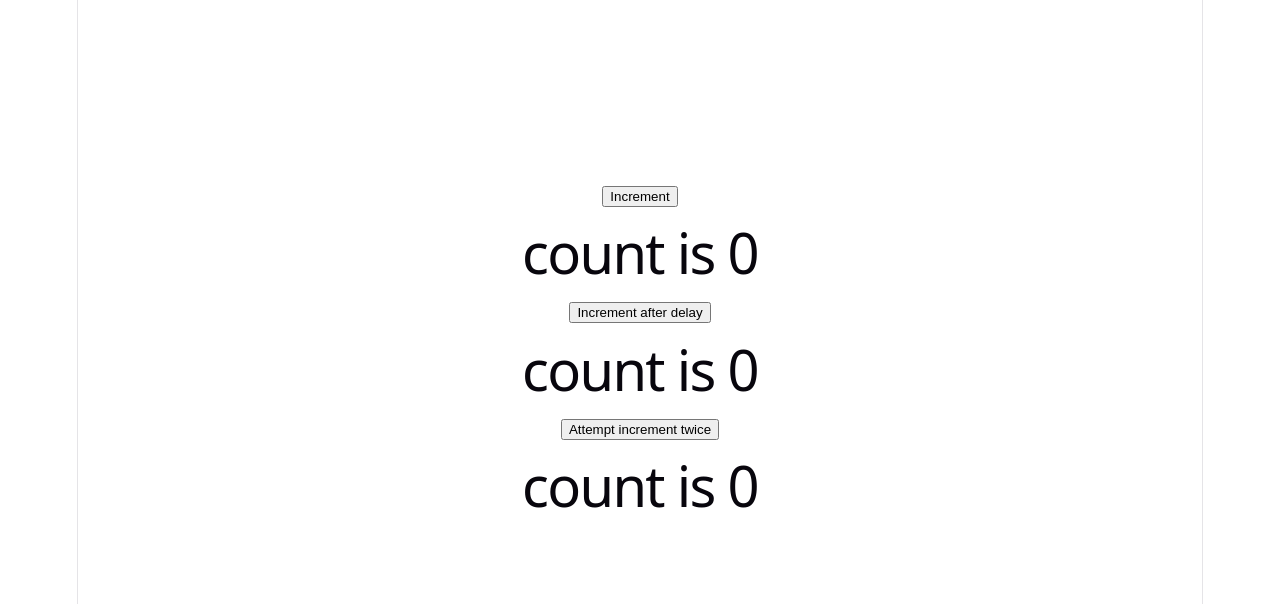
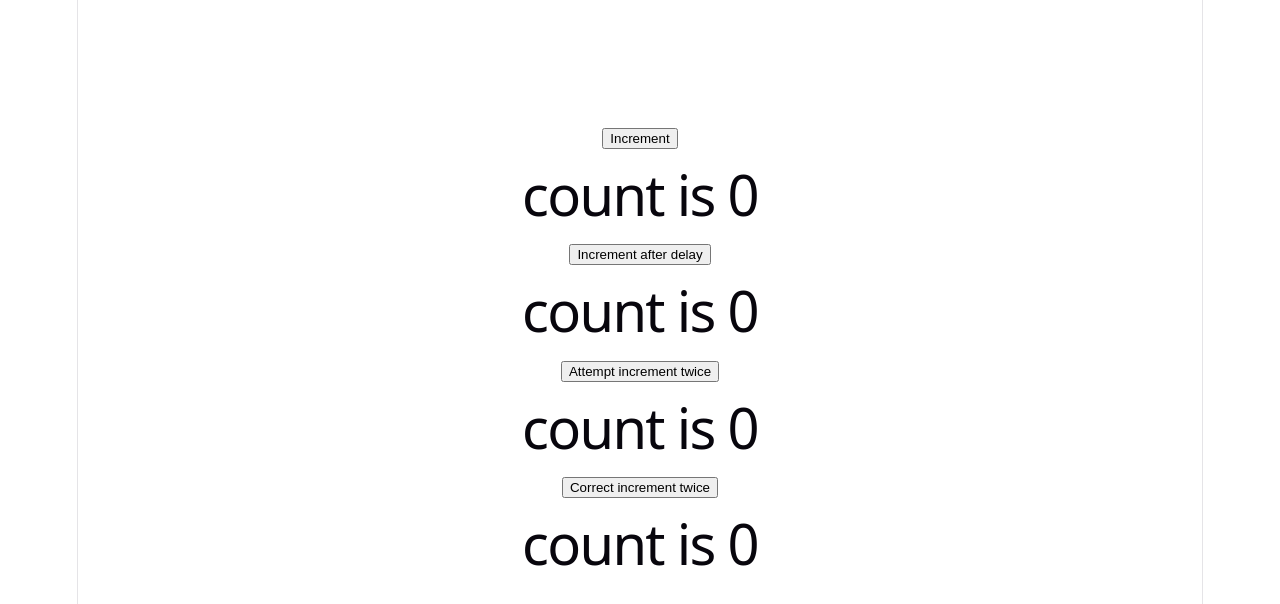
Before and after one commit to endlesslupita/Intermed-Dev-2-React-Counter-component-w-state-mngmt, a React (Vite) app in the folder portfolio-app/: page / in a window 1280 px wide. Shown: the top 604 px of the page. Built offline with nearby package versions, Linux system fonts and the light colour scheme.

Commit message:
Add correct increment twice code

```diff
--- a/portfolio-app/src/Counter.jsx
+++ b/portfolio-app/src/Counter.jsx
@@ -21,6 +21,15 @@ setCount(count + 1);
 
 <h1>count is {count}</h1>
 
+<button onClick={() => {
+
+setCount(prev => prev + 1);
+setCount(prev => prev + 1);
+
+}}>Correct increment twice</button>
+
+<h1>count is {count}</h1>
+
 </div>
 );
 }
```
